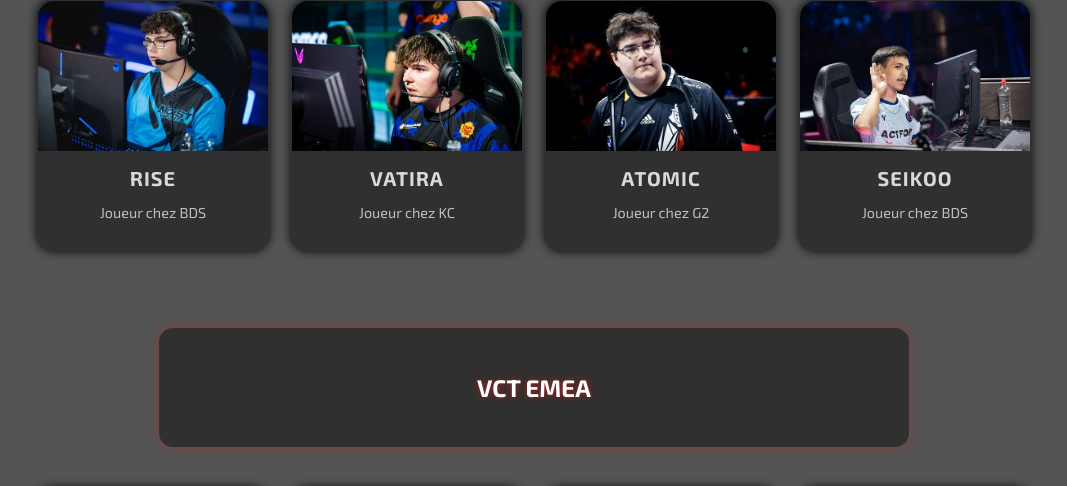
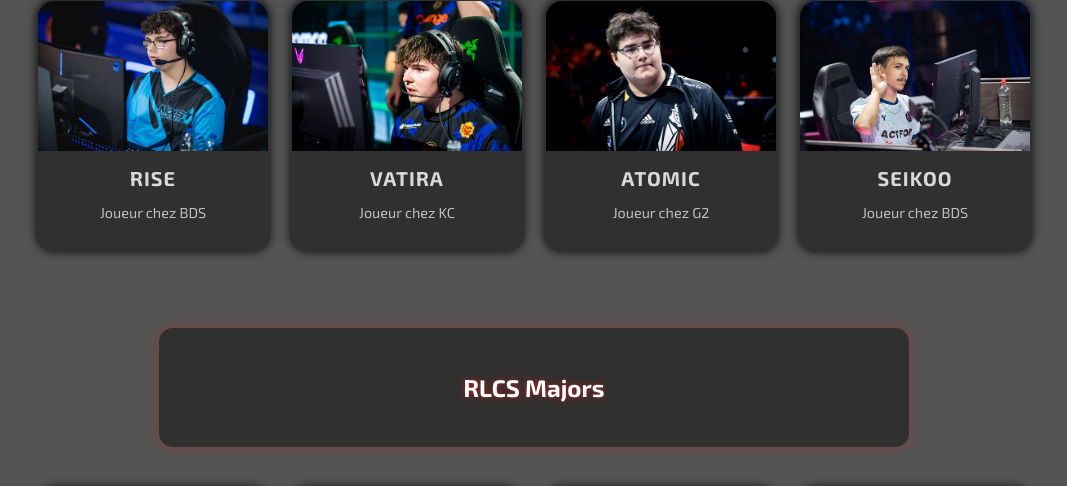
Before and after one commit to Kurakush/GGVote, a PHP site: page /voter_rl.php in a window 1280 px wide. Shown: the part 1158-1644 px from the top of the page, without its empty margins (106-1173 px from the left). Run offline with PHP 8.4, Linux system fonts and the light colour scheme.

Commit message:
début 2eme compet rl

```diff
--- a/voter_rl.php
+++ b/voter_rl.php
@@ -70,7 +70,7 @@ require('header.php');
 
 <br><br>
 <div class="compet">
-        <h2>VCT EMEA</h2>
+        <h2>RLCS Majors</h2>
 </div>
 
 <div class="sections-jeux">
```
